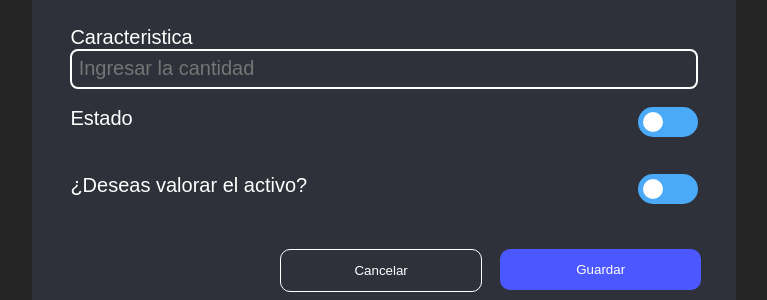
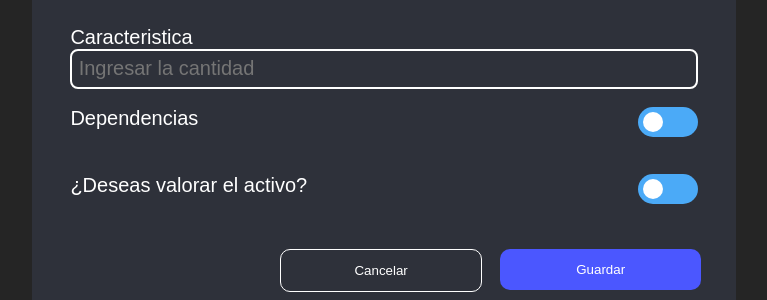
Before and after one commit to JossueJativa/SeguridadDeLaInformacion, a Django app: page /home/ in a window 1280 px wide. Shown: the part 1208-1508 px from the top of the page, without its empty margins (352-1119 px from the left). Run offline with Django 4.2, Linux system fonts and the light colour scheme; a user stored in the database is signed in; data comes from the database, SQL or seed files in the repository.

Commit message:
Empezar cambios en HTML palabras

```diff
--- a/ActivosInformacion/InitialPage/templates/home/enterAsset.html
+++ b/ActivosInformacion/InitialPage/templates/home/enterAsset.html
@@ -119,7 +119,7 @@
             </div>
 
             <div class="toggle-text">
-                <label for="state">Estado</label><br>
+                <label for="state">Dependencias</label><br>
                 <label class="switch">
                     <input type="checkbox" id="state" name="state" class="offset" onchange="toggleCampoAdicional()">
                     <span class="slider"></span>
```
